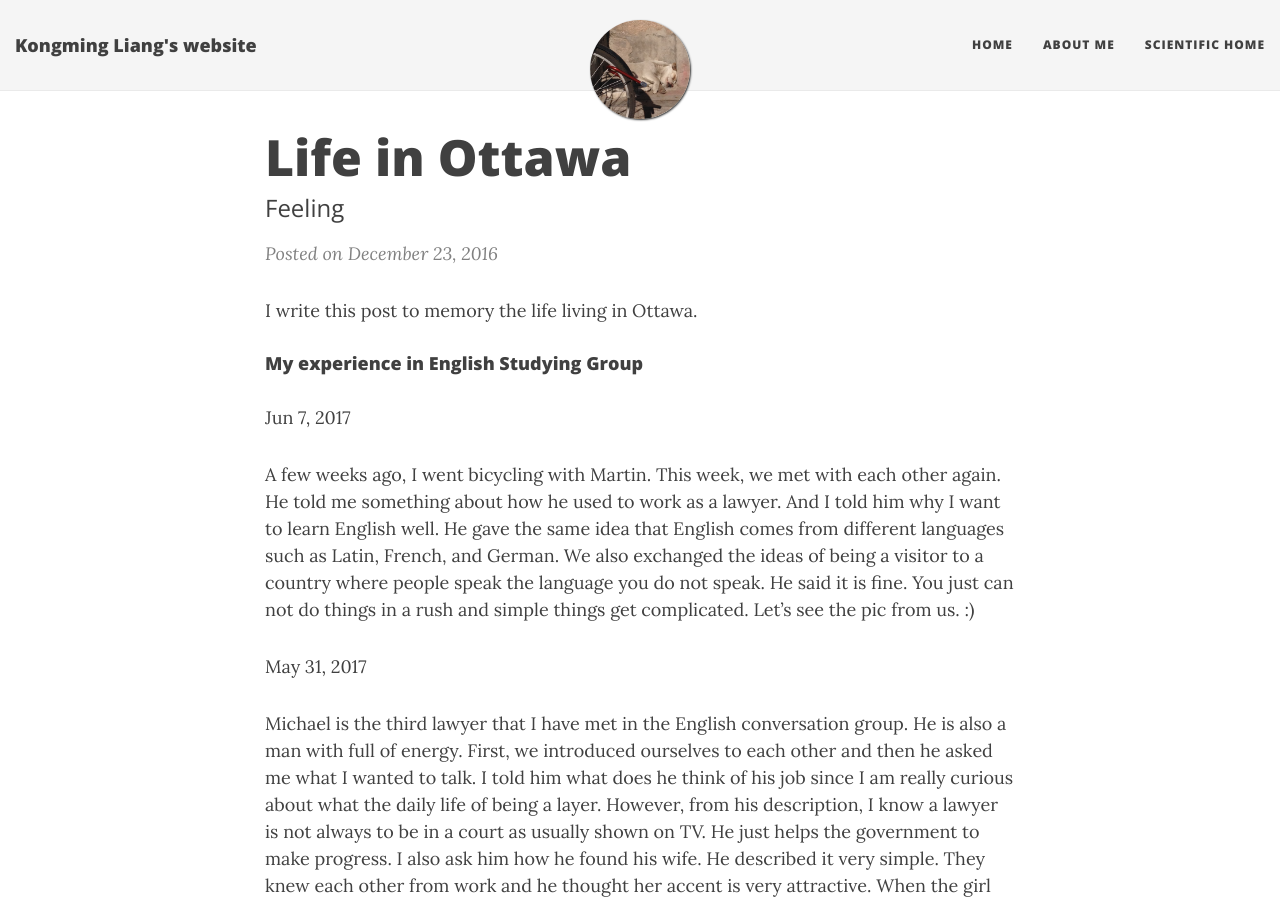
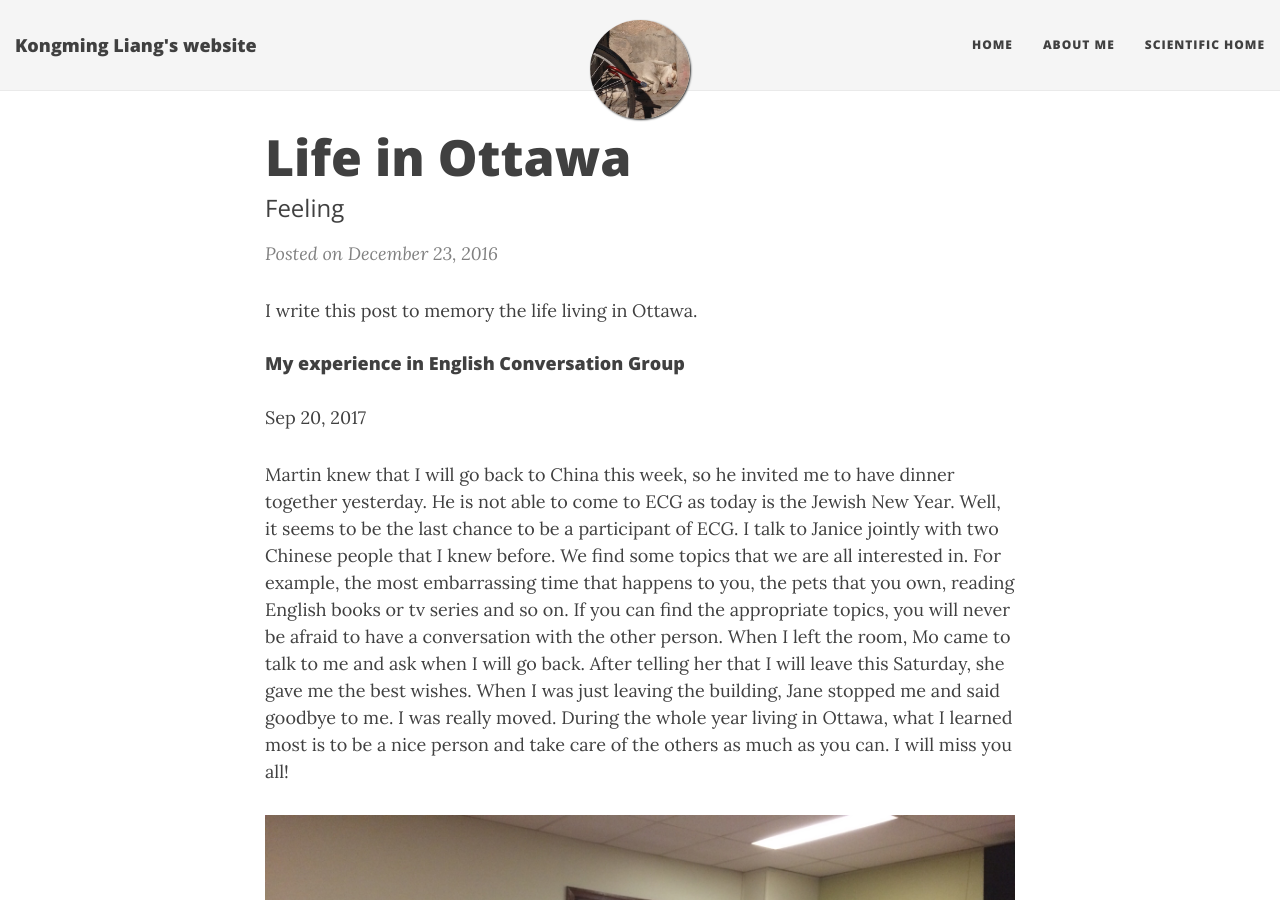
Before and after one commit to GriffinLiang/griffinliang.github.com, a Jekyll site: the page built from _posts/2016-12-23-Life-in-Ottawa.md, in a window 1280 px wide and 900 px high. Built offline with Jekyll 4.4.1, drawn with Linux system fonts in a browser that asks for light colours; nearby versions of some CDN libraries.

Commit message:
Update 2016-12-23-Life-in-Ottawa.md

```diff
--- a/_posts/2016-12-23-Life-in-Ottawa.md
+++ b/_posts/2016-12-23-Life-in-Ottawa.md
@@ -10,7 +10,13 @@ subtitle: Feeling
 I write this post to memory the life living in Ottawa.
 
 
-#### My experience in English Studying Group ####
+#### My experience in English Conversation Group ####
+
+Sep 20, 2017
+
+Martin knew that I will go back to China this week, so he invited me to have dinner together yesterday. He is not able to come to ECG as today is the Jewish New Year. Well, it seems to be the last chance to be a participant of ECG. I talk to Janice jointly with two Chinese people that I knew before. We find some topics that we are all interested in. For example, the most embarrassing time that happens to you, the pets that you own, reading English books or tv series and so on. If you can find the appropriate topics, you will never be afraid to have a conversation with the other person. When I left the room, Mo came to talk to me and ask when I will go back. After telling her that I will leave this Saturday, she gave me the best wishes. When I was just leaving the building, Jane stopped me and said goodbye to me. I was really moved. During the whole year living in Ottawa, what I learned most is to be a nice person and take care of the others as much as you can. I will miss you all!
+
+![Image of ECG](../img/ECG.jpg)
 
 Jun 7, 2017
 
```
